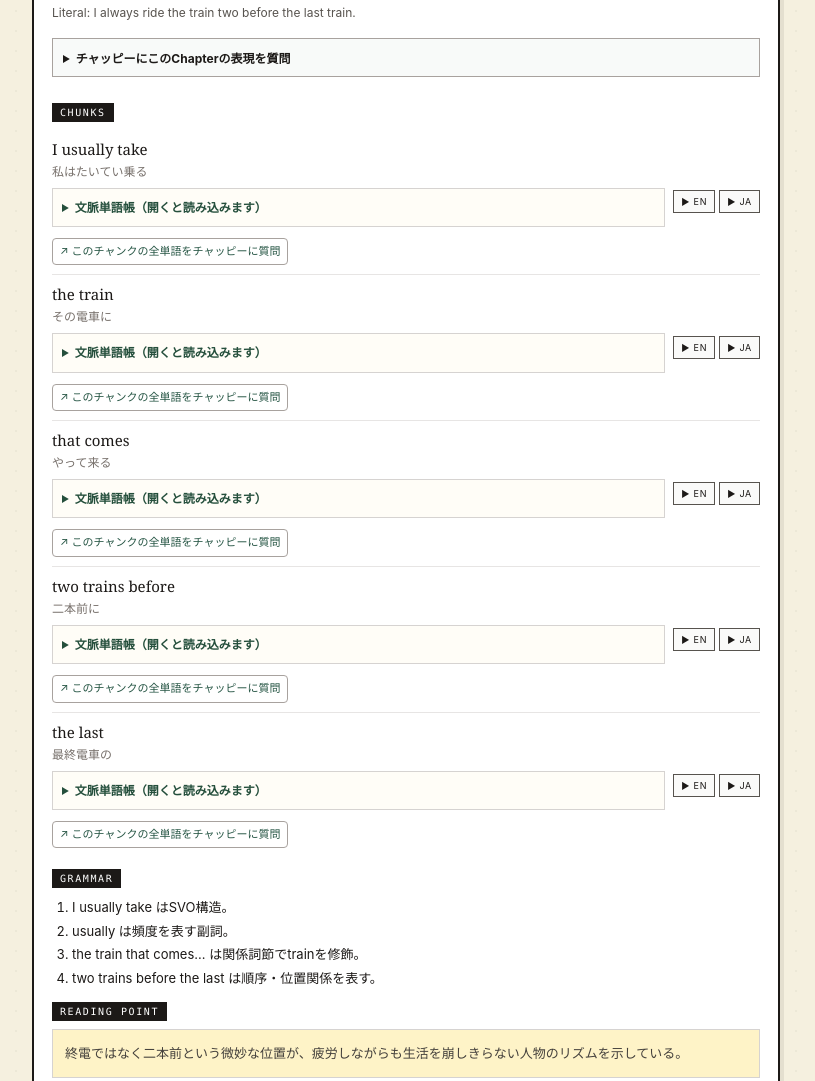
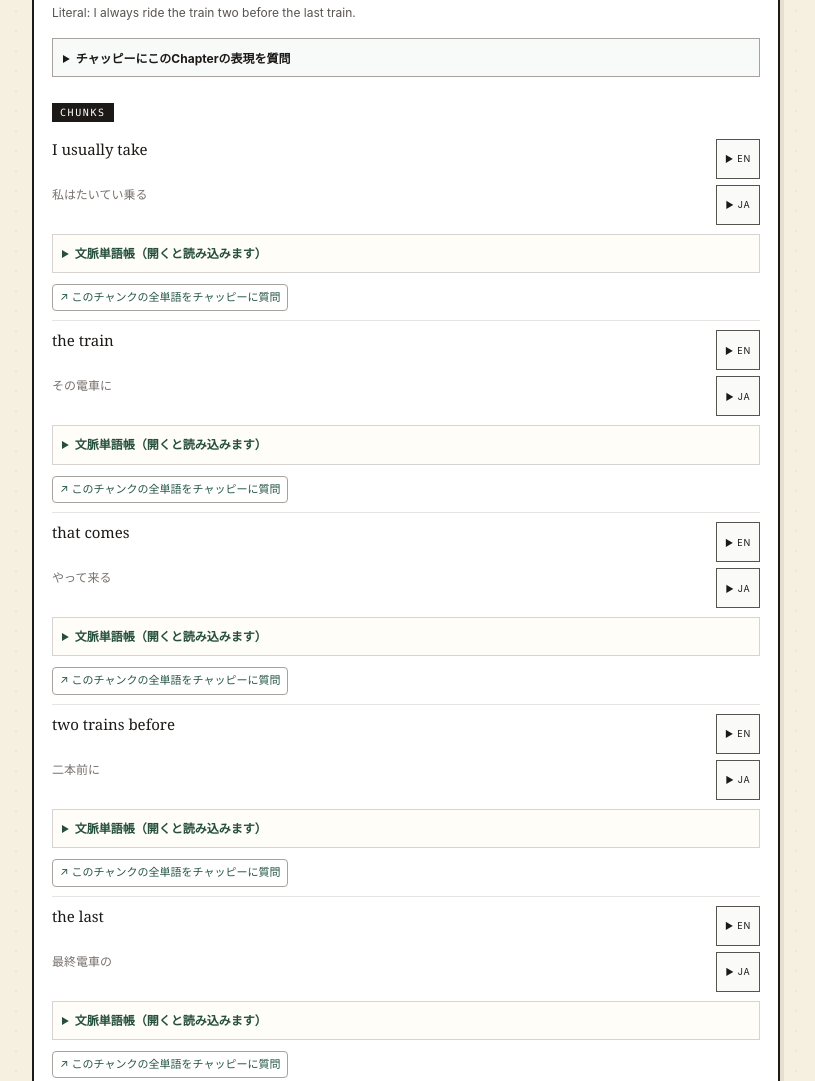
Before and after one commit to kitune2go/morning-english, a plain HTML site: page literature.html in a window 1280 px wide. Shown: the part 939-2020 px from the top of the page, without its empty margins (234-1049 px from the left). Drawn offline with Linux system fonts and the light colour scheme.

Commit message:
Place literature chunk speech buttons beside each language on all screen sizes

```diff
--- a/literature.html
+++ b/literature.html
@@ -43,6 +43,11 @@
 /* The word list uses wrapping flex rows rather than intrinsic-width grid tracks.
    Long vocabulary and links must never overlap at narrow Android viewport widths. */
 .chunk>div{min-width:0;max-width:100%}
+.chunk{display:block}
+.chunk-text{display:grid;gap:6px}
+.chunk-speech-row{display:grid;grid-template-columns:minmax(0,1fr) auto;gap:8px;align-items:start}
+.chunk-speech-row .chunk-ja{margin-top:0}
+.chunk-speech-row .chunk-btn{min-width:44px;min-height:40px;justify-content:center;white-space:nowrap}
 .chunk-en,.chunk-ja{overflow-wrap:anywhere}
 .chunk-gloss{margin:9px 0 4px;border:1px solid #d6d3d1;background:#fffdf7;padding:9px;min-width:0;max-width:100%}
 .chunk-gloss>summary{cursor:pointer;font-size:12px;color:#254f3c;font-weight:700;line-height:1.6}
@@ -306,15 +311,19 @@ function renderIdiomUnit(unit,contextWords,card,en){
     (info.note?'<p class="word-usage" lang="ja">'+escapeHtml(info.note)+'</p>':'')+
     '<div class="idiom-parts">'+parts.map(t=>renderWordLine(t,contextWords,card,en,true)).join('')+'</div></div>';
 }
+function renderChunkText(en,ja){
+  return '<div class="chunk-text"><div class="chunk-speech-row"><div class="chunk-en" lang="en">'+escapeHtml(en)+'</div>'+
+    speakButton('EN',en,'en-US','chunk-btn')+'</div><div class="chunk-speech-row"><div class="chunk-ja" lang="ja">'+escapeHtml(ja)+'</div>'+
+    speakButton('JA',ja,'ja-JP','chunk-btn')+'</div></div>';
+}
 function renderChunk(ch,i,card,withWords=false){
   const en=ch.en||'',ja=ch.ja||'';
   if(!withWords){
     // Do not tokenize every word in every chapter until the learner opens its glossary.
-    return '<div class="chunk"><div><div class="chunk-en">'+escapeHtml(en)+'</div><div class="chunk-ja">'+escapeHtml(ja)+'</div>'+
+    return '<div class="chunk"><div>'+renderChunkText(en,ja)+
       '<details class="chunk-gloss" data-gloss-card="'+escapeAttr(card.id)+'" data-gloss-index="'+i+'"><summary>文脈単語帳（開くと読み込みます）</summary>'+
       '<p class="gloss-disclaimer">単語の意味を読み込んでいます…</p></details>'+
-      '<a class="chunk-question" href="'+escapeAttr(askChatUrl(card,'このチャンク内の全単語について、原文の語順で一語ずつ品詞・この文脈での意味・活用を教えてください。',en))+'" target="_blank" rel="noopener noreferrer">↗ このチャンクの全単語をチャッピーに質問</a></div>'+
-      '<div class="chunk-actions">'+speakButton('EN',en,'en-US','chunk-btn')+speakButton('JA',ja,'ja-JP','chunk-btn')+'</div></div>';
+      '<a class="chunk-question" href="'+escapeAttr(askChatUrl(card,'このチャンク内の全単語について、原文の語順で一語ずつ品詞・この文脈での意味・活用を教えてください。',en))+'" target="_blank" rel="noopener noreferrer">↗ このチャンクの全単語をチャッピーに質問</a></div></div>';
   }
   const context=(contextGlossary[card.id]||[])[i]||{},contextWords=context.words||{};
   const question='このチャンク内の全単語について、原文の語順で一語ずつ品詞・この文脈での意味・活用を教えてください。';
@@ -334,9 +343,8 @@ function renderChunk(ch,i,card,withWords=false){
   const wordPanel='<details class="chunk-gloss"><summary>文脈単語帳（'+tokens.length+'語・文脈訳'+contextualCount+'語'+(idiomCount?'・熟語'+idiomCount+'件':'')+'）</summary>'+
     '<p class="gloss-disclaimer">「文脈」はこの文での意味、「辞書」は辞典の基本的な意味です。数語が合わさって意味になる部分は「熟語」としてまとめ、その下に構成する各語の意味を並べています。</p>'+
     phrasePanel+'<div class="chunk-words">'+words+'</div></details>';
-  return '<div class="chunk"><div><div class="chunk-en">'+escapeHtml(en)+'</div><div class="chunk-ja">'+escapeHtml(ja)+'</div>'+
-    wordPanel+'<a class="chunk-question" href="'+escapeAttr(wordLink)+'" target="_blank" rel="noopener noreferrer">↗ このチャンクの全単語をチャッピーに質問</a></div>'+
-    '<div class="chunk-actions">'+speakButton('EN',en,'en-US','chunk-btn')+speakButton('JA',ja,'ja-JP','chunk-btn')+'</div></div>';
+  return '<div class="chunk"><div>'+renderChunkText(en,ja)+
+    wordPanel+'<a class="chunk-question" href="'+escapeAttr(wordLink)+'" target="_blank" rel="noopener noreferrer">↗ このチャンクの全単語をチャッピーに質問</a></div></div>';
 }
 function renderCard(card){
   const englishOriginal=card.originalLanguage==='en';
```
